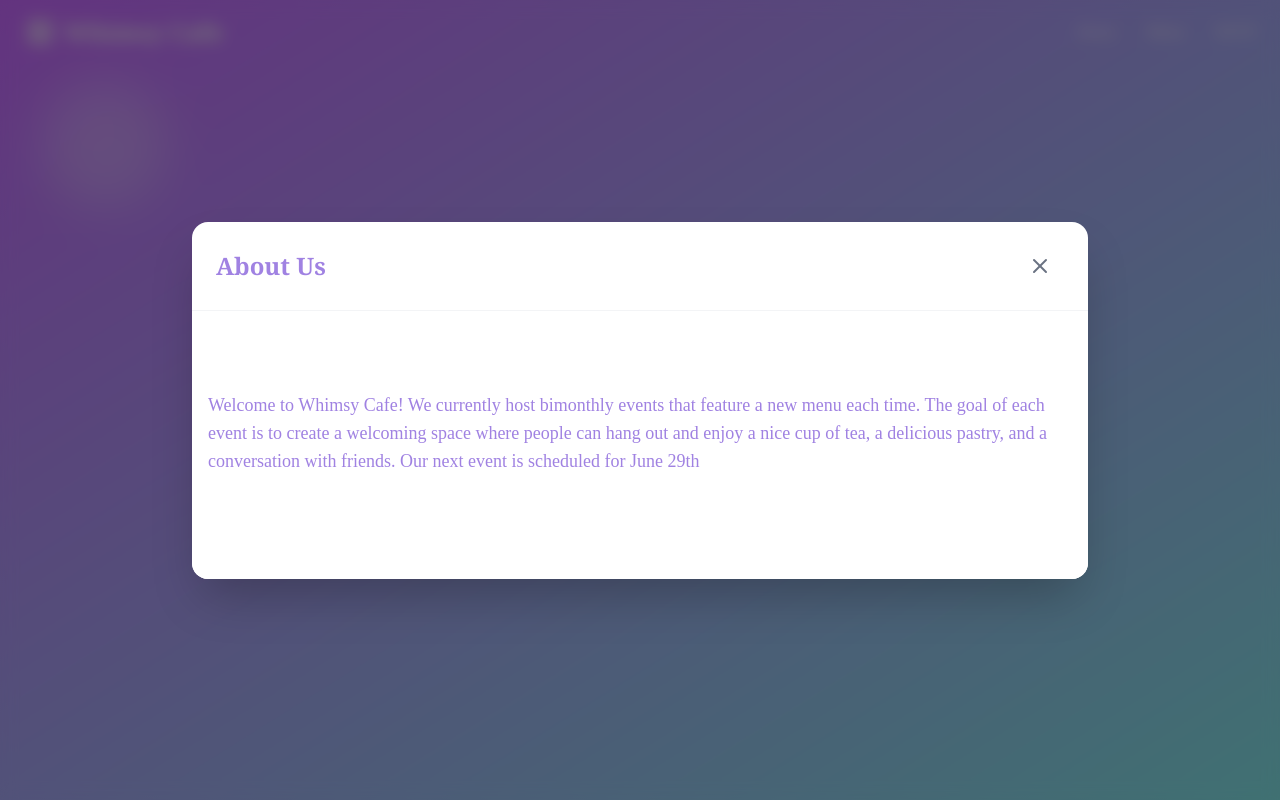
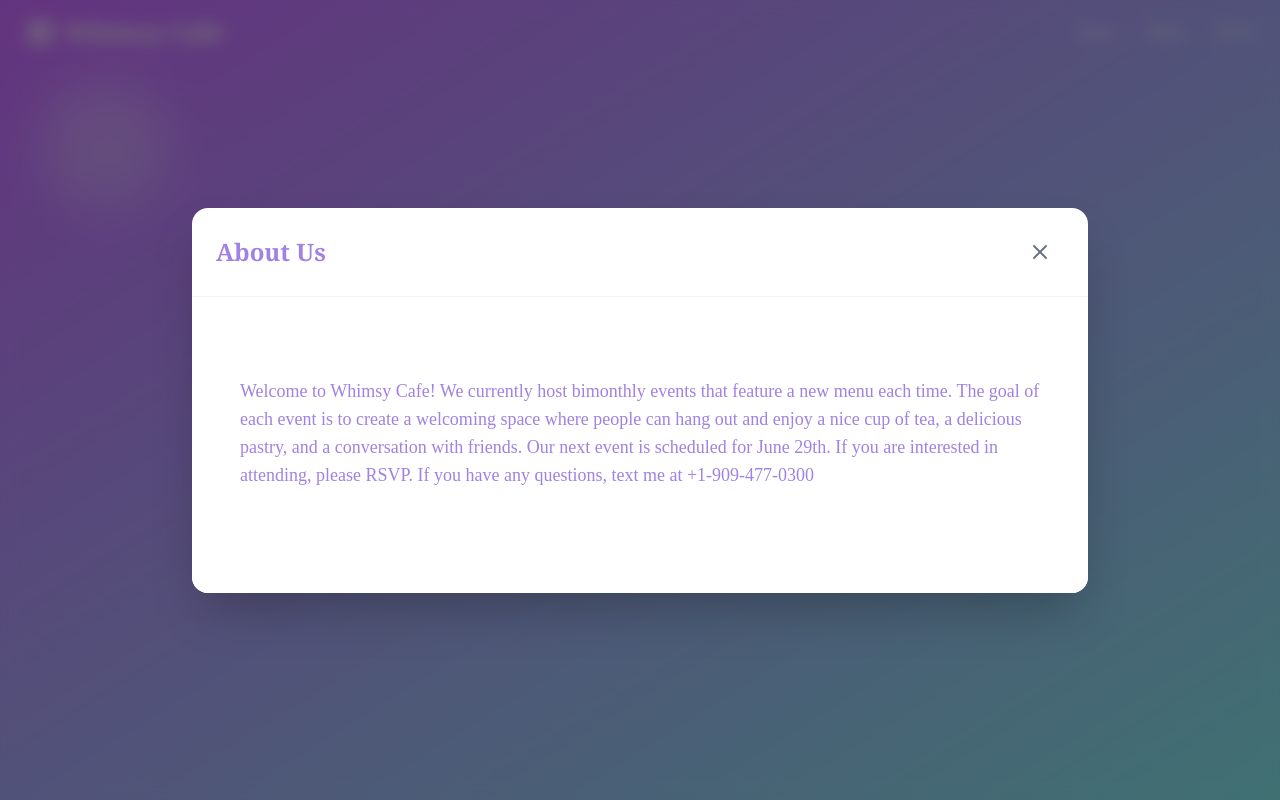
Before and after one commit to greeenbeans/whimsy-cafe, a Next.js app: page / in a window 1280 px wide. Both pictures are taken after a click on the button "About". Built offline with nearby package versions, Linux system fonts and the light colour scheme.

Commit message:
added info

```diff
--- a/src/components/sections/About.tsx
+++ b/src/components/sections/About.tsx
@@ -62,14 +62,15 @@
 // export default About;
 export default function About() {
   return (
-    <section id="about" className="py-20 bg-white">
+    <section id="about" className="p-8 py-20 bg-white">
       <div className="container mx-auto px-4">
         <div>
           <p className="text-dark-lavender mb-6 text-lg">
             Welcome to Whimsy Cafe! We currently host bimonthly events that feature a new menu each
             time. The goal of each event is to create a welcoming space where people can hang out
             and enjoy a nice cup of tea, a delicious pastry, and a conversation with friends. Our
-            next event is scheduled for June 29th
+            next event is scheduled for June 29th. If you are interested in attending, please RSVP.
+            If you have any questions, text me at +1-909-477-0300
           </p>
         </div>
       </div>
--- a/src/components/sections/Hero.tsx
+++ b/src/components/sections/Hero.tsx
@@ -7,7 +7,7 @@ interface HeroProps {
   onExplore: () => void;
 }
 
-function Hero({ onExplore }: HeroProps) {
+function Hero({}: HeroProps) {
   return (
     <section className="min-h-screen flex items-center justify-center relative overflow-hidden">
       {/* Background Elements */}
--- a/src/components/sections/RSVP.tsx
+++ b/src/components/sections/RSVP.tsx
@@ -19,8 +19,8 @@ interface RSVPFormProps {
 
 function RSVP({
   eventTitle = 'Summer Cafe!',
-  eventDate = 'June 29, 2025',
-  eventLocation = '750 n Hudson Ave',
+  eventDate = 'June 29, 2025 - 11:00 AM',
+  eventLocation = '750 n Hudson Ave Chicago, IL Unit 306',
 }: RSVPFormProps) {
   const [formData, setFormData] = useState<FormData>({
     name: '',
```
